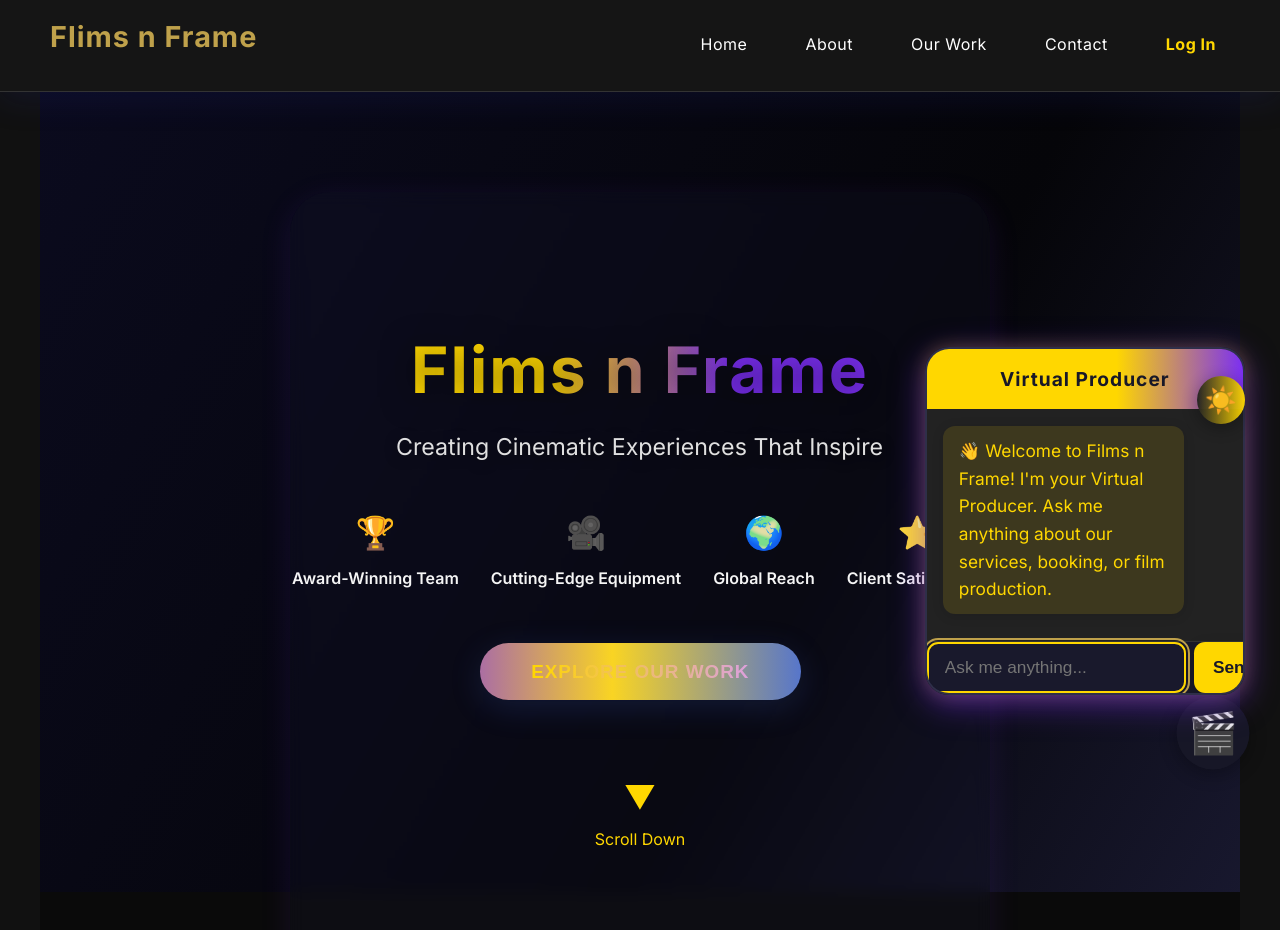
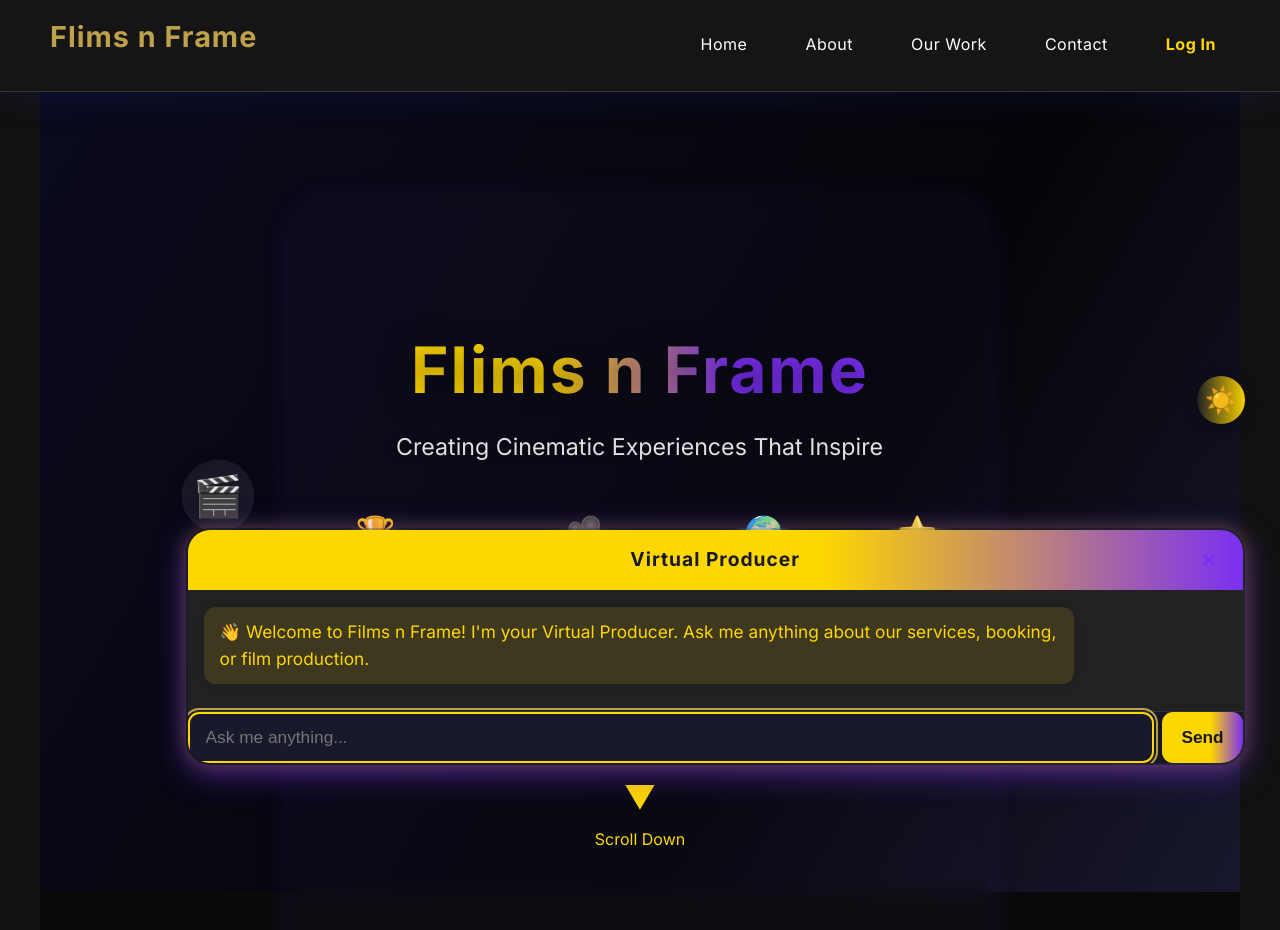
Before and after one commit to kaluchand2006/Film-n-Frame, a React (Create React App) app: page / in a window 1280 px wide. Both pictures are taken after a click on the button "Open chatbot". Shown: the top 930 px of the page. Built offline with nearby package versions, Linux system fonts and the light colour scheme.

Commit message:
Add chatbot close button and alignment improvements

```diff
--- a/src/components/Chatbot.js
+++ b/src/components/Chatbot.js
@@ -45,7 +45,10 @@ const Chatbot = () => {
       </button>
       {open && (
         <div className="chatbot-window">
-          <div className="chatbot-header">Virtual Producer</div>
+          <div className="chatbot-header">
+            Virtual Producer
+            <button className="chatbot-close" onClick={() => setOpen(false)} aria-label="Close chatbot">&times;</button>
+          </div>
           <div className="chatbot-messages">
             {messages.map((msg, i) => (
               <div key={i} className={`chatbot-msg ${msg.from}`}>{msg.text}</div>
--- a/src/styles/Chatbot.css
+++ b/src/styles/Chatbot.css
@@ -27,11 +27,12 @@
   transform: scale(1.14);
 }
 .chatbot-window {
-  position: absolute;
-  bottom: 70px;
-  right: 0;
-  width: 320px;
-  background: rgba(30,30,60,0.98);
+  position: relative;
+  bottom: unset;
+  right: unset;
+  left: unset;
+  width: 100%;
+  height: 100%;
   border-radius: 1.5rem;
   box-shadow: 0 8px 32px #7b2ff288, 0 0 18px #ffd70044;
   backdrop-filter: blur(12px);
@@ -54,6 +55,27 @@
   border-bottom: 1.5px solid #222;
   letter-spacing: 1px;
   text-align: center;
+  position: relative;
+  display: flex;
+  align-items: center;
+  justify-content: center;
+}
+.chatbot-close {
+  position: absolute;
+  right: 1.2rem;
+  top: 50%;
+  transform: translateY(-50%);
+  background: none;
+  border: none;
+  color: #7b2ff2;
+  font-size: 1.5rem;
+  font-weight: bold;
+  cursor: pointer;
+  padding: 0 0.5rem;
+  transition: color 0.2s;
+}
+.chatbot-close:hover {
+  color: #ffd700;
 }
 .chatbot-messages {
   flex: 1;
```
Also changed, not shown: public/404.html (added, +26 -0 lines), 1 other file (tests, documents, lock files or other folders).
